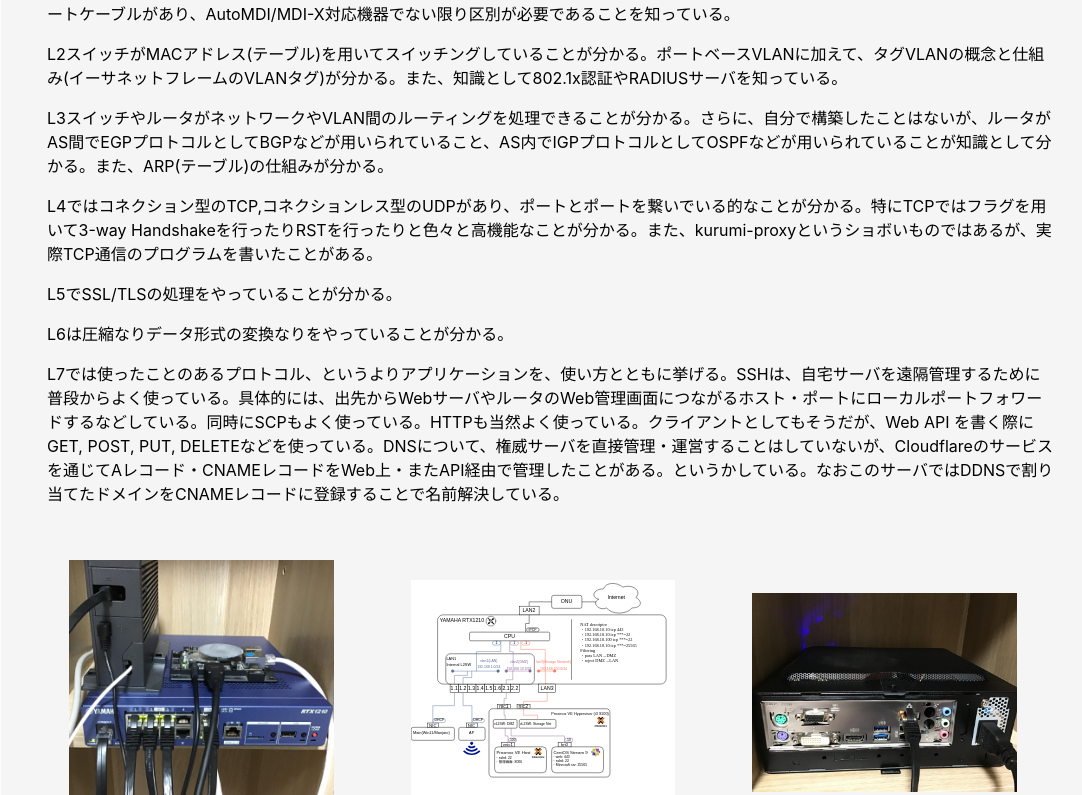
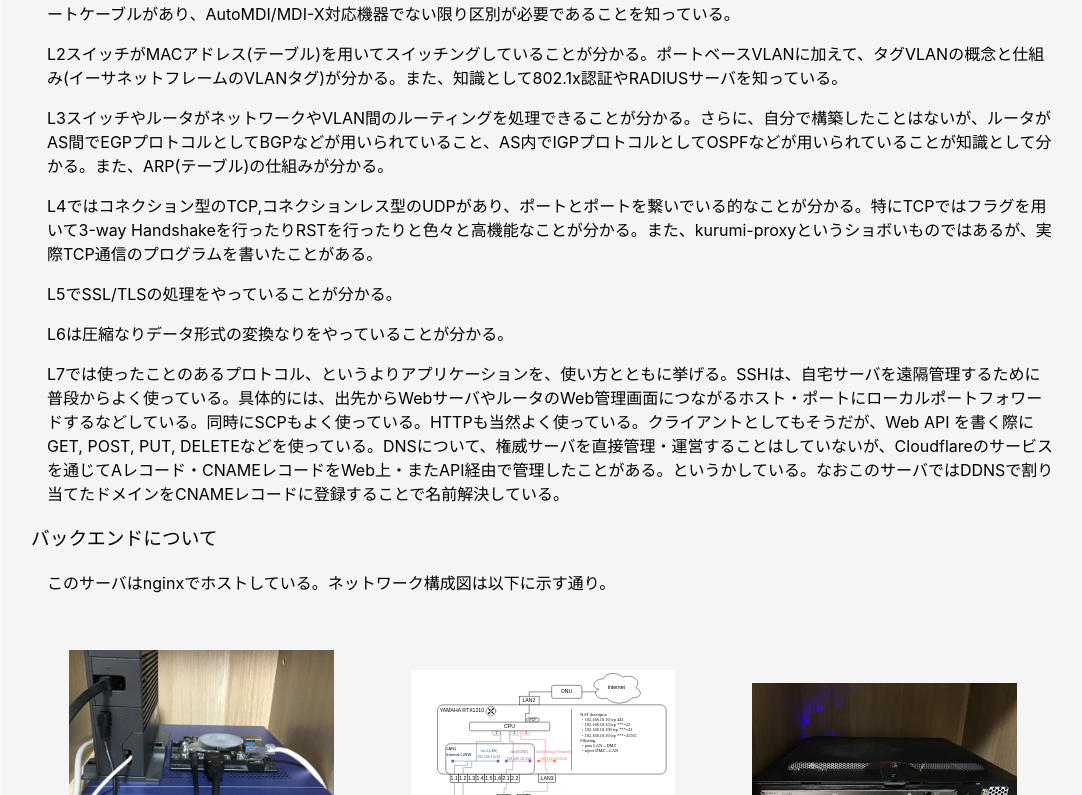
Before and after one commit to skpub/portfolio_sato_kaito, a React (Vite) app: page /ability in a window 1280 px wide. Shown: the part 361-1156 px from the top of the page, without its empty margins (97-1179 px from the left). Built offline with nearby package versions, Linux system fonts and the light colour scheme; a web font is replaced by a local one.

Commit message:
できること、において図の修正と文章の追加

```diff
--- a/src/Routes/Ability.tsx
+++ b/src/Routes/Ability.tsx
@@ -20,7 +20,12 @@ export const Ability = () => {
         "L5でSSL/TLSの処理をやっていることが分かる。",
         "L6は圧縮なりデータ形式の変換なりをやっていることが分かる。",
         "L7では使ったことのあるプロトコル、というよりアプリケーションを、使い方とともに挙げる。SSHは、自宅サーバを遠隔管理するために普段からよく使っている。具体的には、出先からWebサーバやルータのWeb管理画面につながるホスト・ポートにローカルポートフォワードするなどしている。同時にSCPもよく使っている。HTTPも当然よく使っている。クライアントとしてもそうだが、Web API を書く際にGET, POST, PUT, DELETEなどを使っている。DNSについて、権威サーバを直接管理・運営することはしていないが、Cloudflareのサービスを通じてAレコード・CNAMEレコードをWeb上・またAPI経由で管理したことがある。というかしている。なおこのサーバではDDNSで割り当てたドメインをCNAMEレコードに登録することで名前解決している。"
-    ]]
+    ],
+  ],
+      ["バックエンドについて", [
+        "このサーバはnginxでホストしている。ネットワーク構成図は以下に示す通り。"
+    ],
+  ]
     ],
     img: [
       ["ルータ", router],
```
Also changed, not shown: img/homeRTX.drawio.svg, 1 other file (tests, documents, lock files or other folders).
